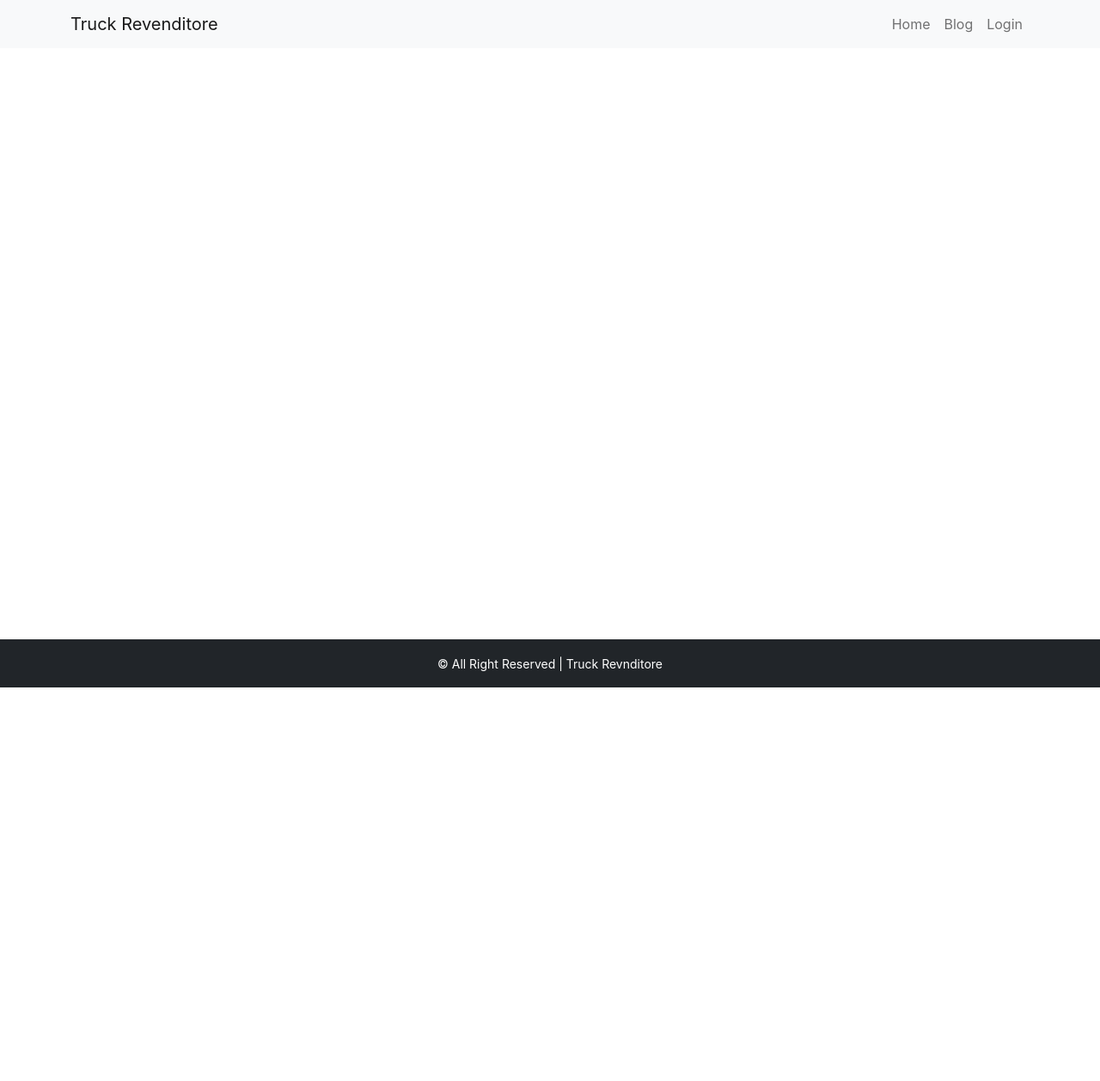
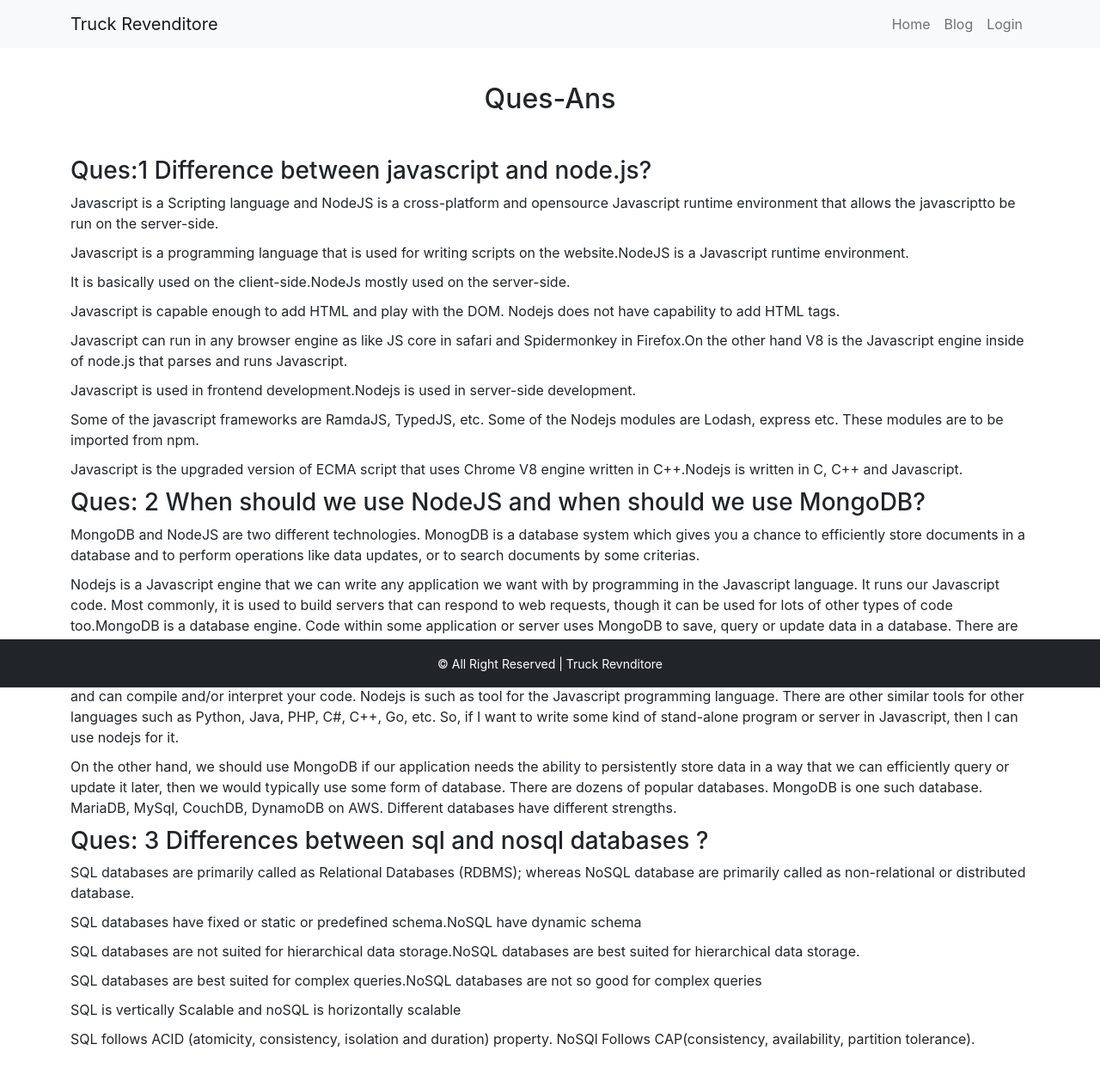
Before and after one commit to omarfurkan/truck-revenditore-client, a React (Create React App) app: page /blog in a window 1280 px wide. Shown: the top 1258 px of the page at 86% size. Before the commit the page ends 800 px from the top, so only its background shows below. Built offline with nearby package versions, Linux system fonts and the light colour scheme.

Commit message:
blog page ques-ans done

```diff
--- a/src/App.js
+++ b/src/App.js
@@ -1,10 +1,10 @@
 
-import { Route, Routes } from 'react-router-dom';
+import { Routes, Route } from 'react-router-dom';
 import './App.css';
 import Blog from './components/Blog/Blog';
 import Footer from './components/Footer/Footer';
 import Header from './components/Header/Header';
-import Home from './components/Home/Home'
+import Home from './components/Home/Home';
 import Login from './components/Login/Login';
 import NotFoundPage from './components/NotFoundPage/NotFoundPage';
 import Register from './components/Register/Register';
@@ -14,7 +14,7 @@ function App() {
     <div >
       <Header></Header>
       <Routes>
-        <Route path='/' element={<Home></Home>}></Route>
+        <Route path="/" element={<Home />}></Route>
         <Route path='/login' element={<Login></Login>}></Route>
         <Route path='/register' element={<Register></Register>}></Route>
         <Route path='/blog' element={<Blog></Blog>}></Route>
--- a/src/components/Blog/Blog.css
+++ b/src/components/Blog/Blog.css
@@ -0,0 +1,3 @@
+.blog p {
+  margin: 0 0 10px;
+}
--- a/src/components/Blog/Blog.js
+++ b/src/components/Blog/Blog.js
@@ -1,9 +1,34 @@
 import React from 'react';
+import './Blog.css'
+
 
 const Blog = () => {
     return (
-        <div>
-            <h2>Blog component</h2>
+        <div className='blog container py-5'>
+            <h2 className='text-center my-5'>Ques-Ans</h2>
+            <div>
+                <h3>Ques:1 Difference between javascript and node.js?</h3>
+                <p>Javascript is a Scripting language and NodeJS is a cross-platform and opensource Javascript runtime environment that allows the javascriptto be run on the server-side.</p>
+                <p>Javascript is a programming language that is used for writing scripts on the website.NodeJS is a Javascript runtime environment. </p>
+                <p>It is basically used on the client-side.NodeJs mostly used on the server-side.</p>
+                <p>Javascript is capable enough to add HTML and play with the DOM. Nodejs does not have capability to add HTML tags.</p>
+                <p>Javascript can run in any browser engine as like JS core in safari and Spidermonkey in Firefox.On the other hand V8 is the Javascript engine inside of node.js that parses and runs Javascript.  </p>
+                <p>Javascript is used in frontend development.Nodejs is used in server-side development.</p>
+                <p>	Some of the javascript frameworks are RamdaJS, TypedJS, etc. Some of the Nodejs modules are Lodash, express etc. These modules are to be imported from npm.</p>
+                <p>	Javascript is the upgraded version of ECMA script that uses Chrome V8 engine written in C++.Nodejs is written in C, C++ and Javascript.</p>
+                <h3>Ques: 2 When should we use NodeJS and when should we use MongoDB?</h3>
+                <p>MongoDB and NodeJS are two different technologies. MonogDB is a database system which gives you a chance to efficiently store documents in a database and to perform operations like data updates, or to search documents by some criterias.</p>
+                <p>Nodejs is a Javascript engine that we can write any application we want with by programming in the Javascript language. It runs our Javascript code. Most commonly, it is used to build servers that can respond to web requests, though it can be used for lots of other types of code too.MongoDB is a database engine. Code within some application or server uses MongoDB to save, query or update data in a database. There are many web servers built with nodejs that  use MongoDB for storing data.</p>
+                <p>We should use Nodejs for any project that needs a programming environment and a runtime library that offers for basic programming tools/support and can compile and/or interpret your code. Nodejs is such as tool for the Javascript programming language. There are other similar tools for other languages such as Python, Java, PHP, C#, C++, Go, etc. So, if I want to write some kind of stand-alone program or server in Javascript, then I can use nodejs for it.</p>
+                <p>On the other hand, we should use MongoDB if our application needs the ability to persistently store data in a way that we can efficiently query or update it later, then we would typically use some form of database. There are dozens of popular databases. MongoDB is one such database. MariaDB, MySql, CouchDB, DynamoDB on AWS. Different databases have different strengths.</p>
+                <h3>Ques: 3 Differences between sql and nosql databases ?</h3>
+                <p>SQL databases are primarily called as Relational Databases (RDBMS); whereas NoSQL database are primarily called as non-relational or distributed database.</p>
+                <p>SQL databases have fixed or static or predefined schema.NoSQL have dynamic schema</p>
+                <p>SQL databases are not suited for hierarchical data storage.NoSQL databases are best suited for hierarchical data storage.</p>
+                <p>SQL databases are best suited for complex queries.NoSQL databases are not so good for complex queries</p>
+                <p>SQL is vertically Scalable and noSQL is horizontally scalable</p>
+                <p>SQL follows ACID (atomicity, consistency, isolation and duration) property. NoSQl Follows CAP(consistency, availability, partition tolerance). </p>
+            </div>
         </div>
     );
 };
--- a/src/components/Home/Home.js
+++ b/src/components/Home/Home.js
@@ -2,8 +2,9 @@ import React from 'react';
 
 const Home = () => {
     return (
-        <div>
+        <div className='mt-5'>
             <h2>Home component</h2>
+
         </div>
     );
 };
```
